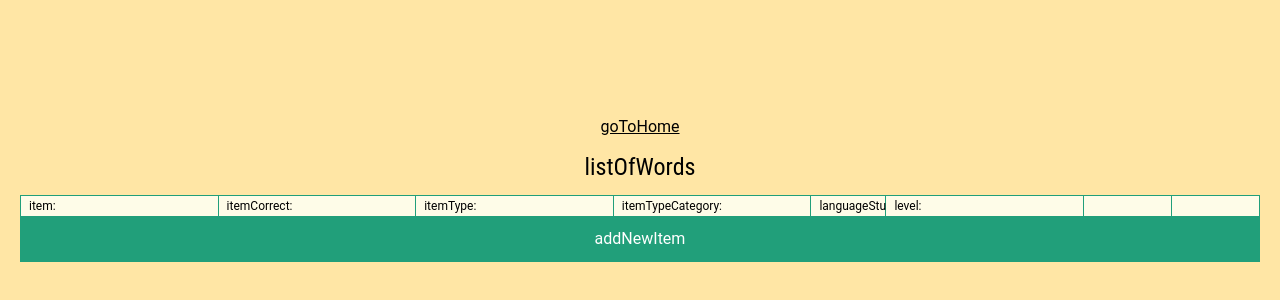
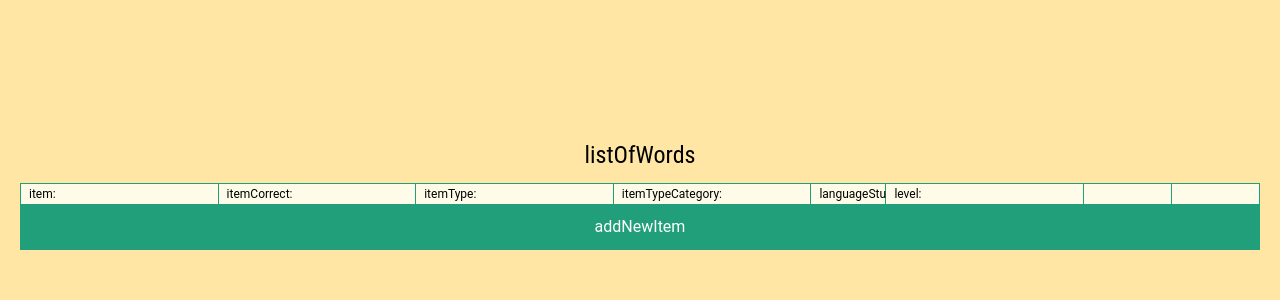
Before and after one commit to Illia16/language-app, a Nuxt app: page /profile in a window 1280 px wide. Shown: the part 212-512 px from the top of the page. Built offline with nearby package versions, Linux system fonts and the light colour scheme.

Commit message:
fix userInterface defaul language upon signing-in

```diff
--- a/app.vue
+++ b/app.vue
@@ -1,6 +1,6 @@
 <template>
     <div class="language-app-site">
-        <NavMenu />
+        <NavMenu v-if="store.userLangData.length && !store.lessonStarted"/>
         <NuxtPage />
     </div>
 </template>
--- a/components/NavMenu.vue
+++ b/components/NavMenu.vue
@@ -1,12 +1,12 @@
 <template>
     <nav>
-        <ul v-if="!store.lessonStarted" class="main-menu">
+        <ul class="main-menu">
             <li v-if="$route.path !== '/'">
                 <NuxtLink to="/" class="custom-button-link-secondary">
                     {{t('goToHome')}}
                 </NuxtLink>
             </li>
-            <li v-if="store.userLangData && store.userLangData.length && $route.path !== '/profile'">
+            <li v-if="$route.path !== '/profile'">
                 <NuxtLink class="custom-button-link-secondary" to="/profile">{{t('myProfile')}}</NuxtLink>
             </li>
             <li v-if="isLinkShown">
@@ -43,18 +43,16 @@
 <script lang="ts" setup>
 import { useMainStore } from 'store/main';
 const route = useRoute()
-const { t, locale, setLocale } = useI18n({
+const { t, setLocale } = useI18n({
   useScope: 'local'
 })
 const store = useMainStore();
 
-const isLinkShown = computed<boolean>(():boolean => {
-    return store.userLangData && store.userLangData.length > 0 && (route.path === '/' || route.path === '/profile');
-});
+const isLinkShown = computed<boolean>(():boolean => route.path === '/' || route.path === '/profile');
 const v_interfaceLang = ref<string>('');
 
 onMounted(() => {
-    v_interfaceLang.value = locale.value;
+    v_interfaceLang.value = store?.userLangData?.[0]?.languageMortherTongue;
 })
 
 watch(() => v_interfaceLang.value, (v) => {
```
